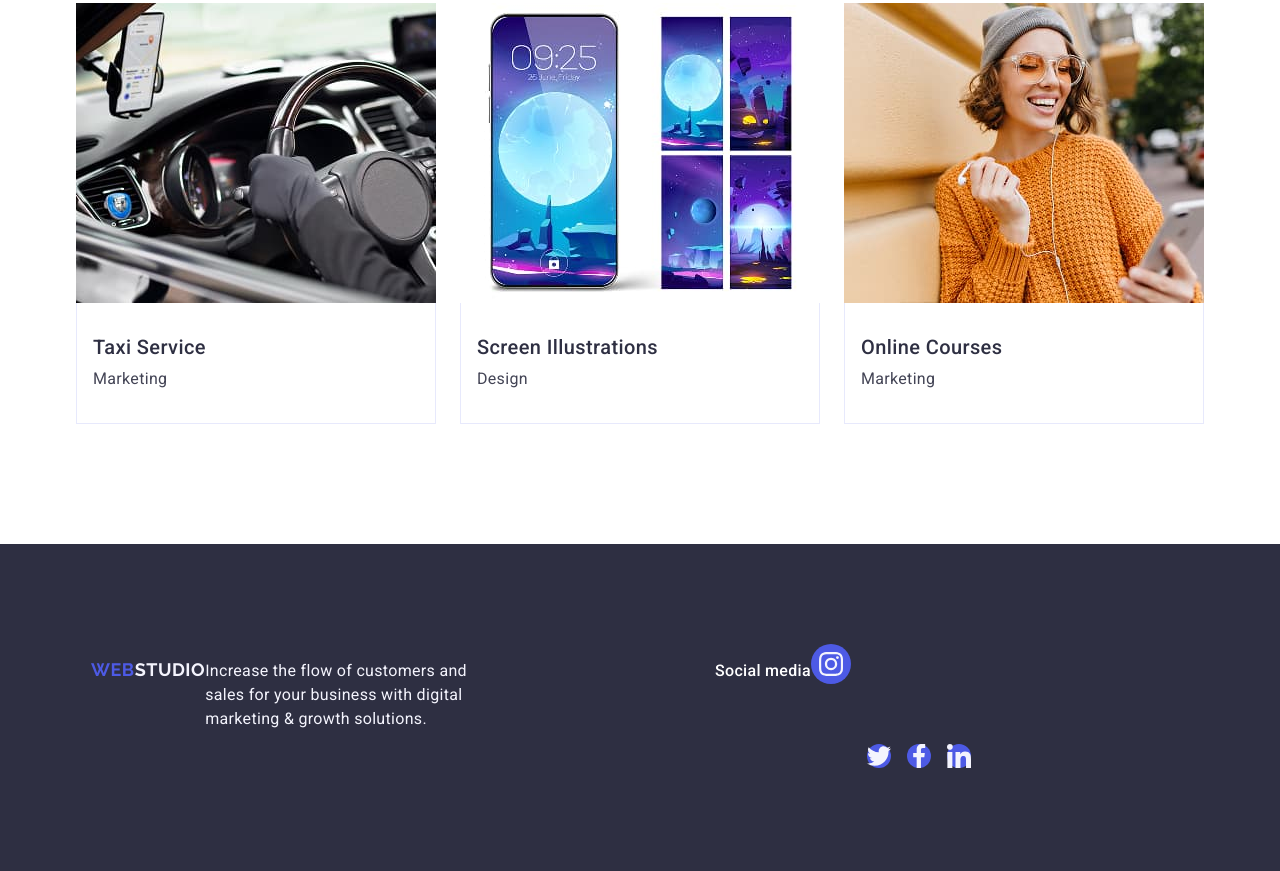
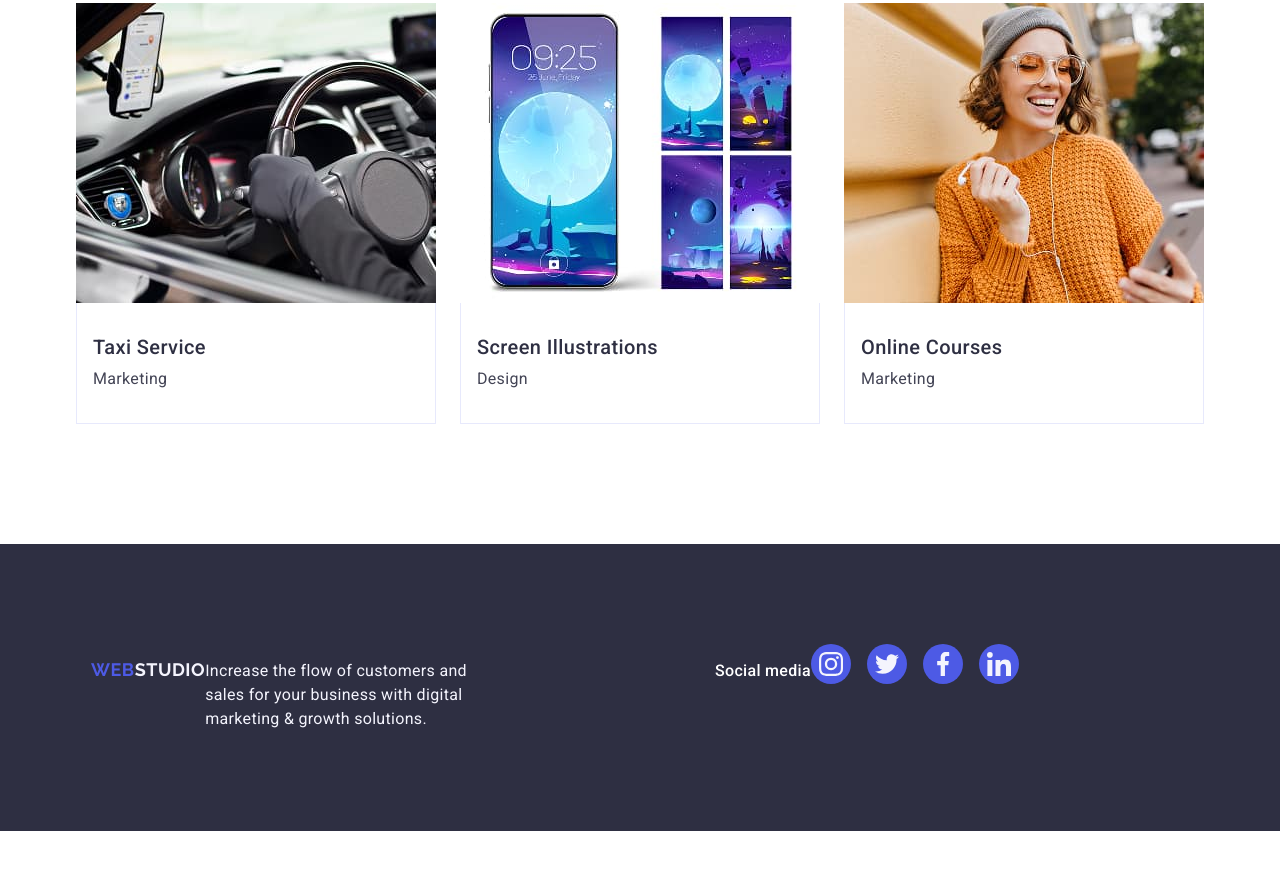
Before and after one commit to sparetskai/goit-markup-hw-04, a plain HTML site: page index.html in a window 1280 px wide. Shown: the part 2607-3478 px from the top of the page. After the commit the page ends 3438 px from the top, so only its background shows below. Drawn offline with nearby package versions, Linux system fonts and the light colour scheme.

Commit message:
Update index.html

```diff
--- a/index.html
+++ b/index.html
@@ -358,21 +358,21 @@
              </svg>
              </a>
              </li>
-             <li class="footer">
+             <li class="footer-item-icon">
               <a href="" class="footer-svg">
               <svg class="footer-icon-svg" width="24" height="24">
               <use href="./images/icons.svg#icon-twitter-1"></use>
               </svg>
               </a>
              </li>
-             <li class="footer">
+             <li class="footer-item-icon">
               <a href="" class="footer-svg">
              <svg class="footer-icon-svg" width="24" height="24">
               <use href="./images/icons.svg#icon-facebook-1"></use>
               </svg>
               </a>
              </li>
-              <li class="footer">
+              <li class="footer-item-icon">
                 <a href="" class="footer-svg">
              <svg class="footer-icon-svg" width="24" height="24">
               <use href="./images/icons.svg#icon-linkedin-1" ></use>
```
